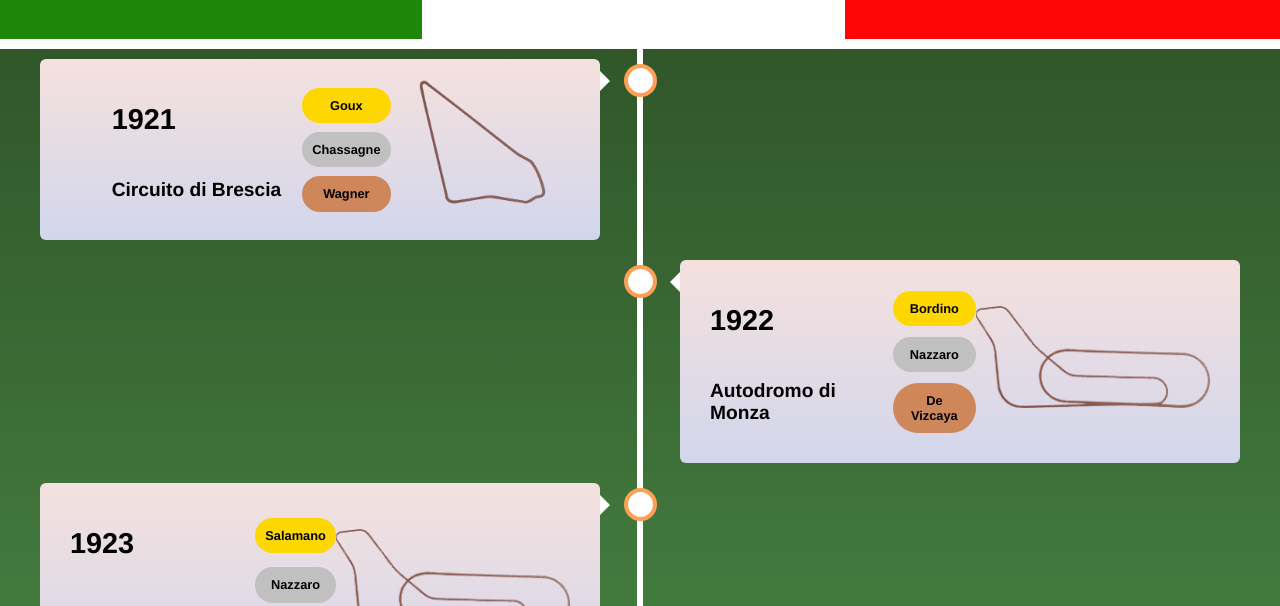
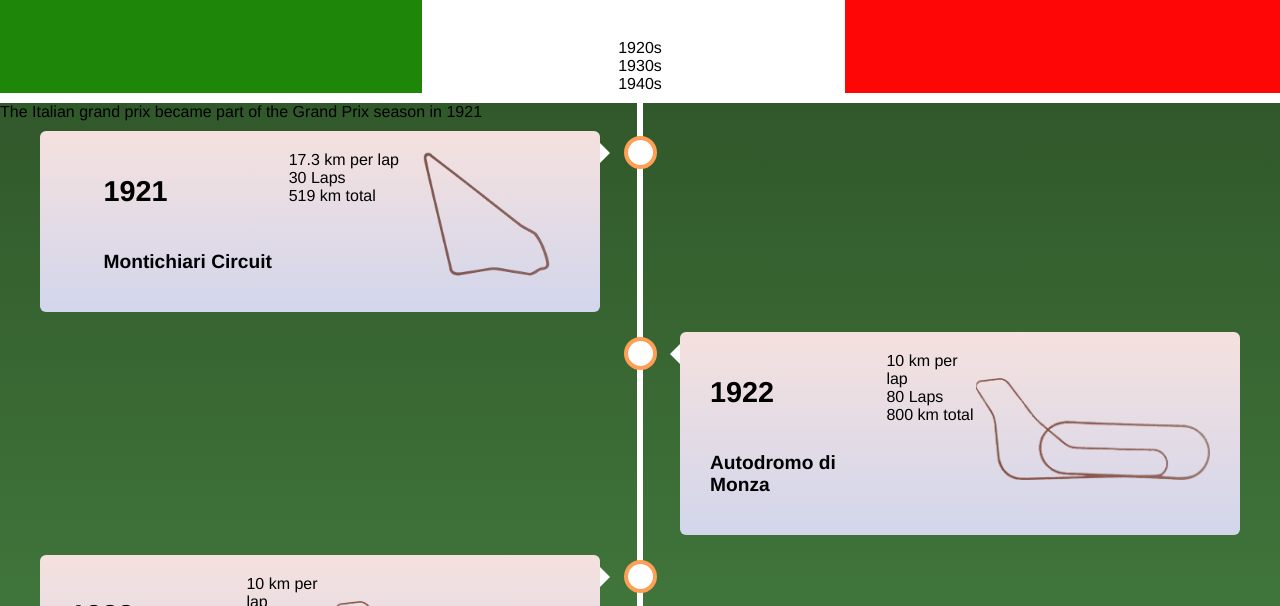
Before and after one commit to Simo2108/Simo2108.github.io, a plain HTML site: page index.html in a window 1280 px wide. Shown: the part 194-800 px from the top of the page. Drawn offline with Linux system fonts and the light colour scheme.

Commit message:
Update index.html

```diff
--- a/index.html
+++ b/index.html
@@ -8,26 +8,42 @@
     <link rel="stylesheet" href="styles.css">
 </head>
 <body>
+
+
+
     <header>
     <div>
         <h1>Bremo Limito</h1>
         <h4>History of the italian Grand Prix <br>
             1921-1949</h4>
     </div>
+
+    <div class="nav">
+      <a href="#1920s">1920s</a><div></div>
+      <a href="#1930s">1930s</a><div></div>
+      <a href="#1940s">1940s</a><div></div>
+    </div>
     </header>
+
+
     <div class="timeline">
+
+      <div class="presentation mini" id="1920s">The Italian grand prix became part of the Grand Prix season in 1921
+
+
+      </div>
 
         <div class="container left">
           <div class="content">
-            <a href="url"><span class="divlink"></span></a>
+            <a href="1921.html"><span class="divlink"></span></a>
             <div class="yearandname">
               <h2>1921</h2>
-              <p><b>Circuito di Brescia</b> </p>
+              <p><b>Montichiari Circuit</b> </p>
             </div>
-            <div class="podium">
-          <div class="primo posizione"><b>Goux</b></div>
-          <div class="secondo posizione"><b>Chassagne</b></div>
-          <div class="terzo posizione"><b>Wagner</b></div>
+            <div class="lap">
+          <div>17.3 km per lap</div>
+          <div>30 Laps</div>
+          <div >519 km total</div>
         </div>
             <div>
               <img class=brescia src="img\Brescia.png" alt="">
@@ -37,16 +53,16 @@
 
         <div class="container right">
           <div class="content">
-            <a href="url"><span class="divlink"></span></a>
+            <a href="1922.html"><span class="divlink"></span></a>
             <div class="yearandname">
               <h2>1922</h2>
               <p><b>Autodromo di Monza</b> </p>
             </div>
-            <div class="podium">
-          <div class="primo posizione"><b>Bordino</b></div>
-          <div class="secondo posizione"><b>Nazzaro</b></div>
-          <div class="terzo posizione"><b>De Vizcaya</b></div>
-        </div>
+            <div class="lap">
+              <div>10 km per lap</div>
+              <div>80 Laps</div>
+              <div >800 km total</div>
+            </div>
             <div>
               <img class="monza1" src="img\Monza 1.png" alt="">
             </div>
@@ -55,16 +71,16 @@
 
         <div class="container left">
           <div class="content">
-            <a href="url"><span class="divlink"></span></a>
+            <a href="1923.html"><span class="divlink"></span></a>
             <div class="yearandname">
               <h2>1923</h2>
               <p><b>Autodromo di Monza</b> </p>
             </div>
-            <div class="podium">
-          <div class="primo posizione"><b>Salamano</b></div>
-          <div class="secondo posizione"><b>Nazzaro</b></div>
-          <div class="terzo posizione"><b>Murphy</b></div>
-        </div>
+            <div class="lap">
+              <div>10 km per lap</div>
+              <div>80 Laps</div>
+              <div >800 km total</div>
+            </div>
             <div>
               <img class="monza1" src="img\Monza 1.png" alt="">
             </div>
@@ -73,7 +89,7 @@
 
         <div class="container right">
           <div class="content">
-            <a href="url"><span class="divlink"></span></a>
+            <a href="1924.html"><span class="divlink"></span></a>
             <div class="yearandname">
               <h2>1924</h2>
               <p><b>Autodromo di Monza</b> </p>
@@ -160,7 +176,7 @@
           </div>
         </div>
 
-        <div class="interruzione1">As a result of the fatal accident of 1928, the 1929 and 1930 Grand Prix were not held
+        <div class="interruzione1 mini" id="1930s">As a result of the fatal accident of 1928, the 1929 and 1930 Grand Prix were not held
         </div>
 
         <div class="container left">
@@ -171,7 +187,7 @@
               <p><b>Autodromo di Monza</b> </p>
             </div>
             <div class="podium">
-          <div class="primo posizione"><b>Campari-Nuvolari</b></div>
+          <div class="primo posizione"><b> <img class= flag src="img\it.svg" alt=""> Campari-Nuvolari</b></div>
           <div class="secondo posizione"><b>Minoja-Borzacchini</b></div>
           <div class="terzo posizione"><b>Divo-Bouriat</b></div>
         </div>
@@ -199,5 +215,28 @@
           </div>
         </div>
 
+        <div class="container left">
+          <div class="content">
+            <a href="url"><span class="divlink"></span></a>
+            <div class="yearandname">
+              <h2>1933</h2>
+              <p><b>Autodromo di Monza</b> </p>
+            </div>
+            <div class="podium">
+          <div class="primo posizione"><b>Fagioli</b></div>
+          <div class="secondo posizione"><b>Nuvolari</b></div>
+          <div class="terzo posizione"><b>Zehender</b></div>
+        </div>
+            <div>
+              <img class="monza1stretta" src="img\Monza 1.png" alt="">
+            </div>
+          </div>
+        </div>
+
 </body>
+
+<script src="java.js"></script>
+<script>
+  document.write(5 + 6);
+  </script>
 </html>
```
